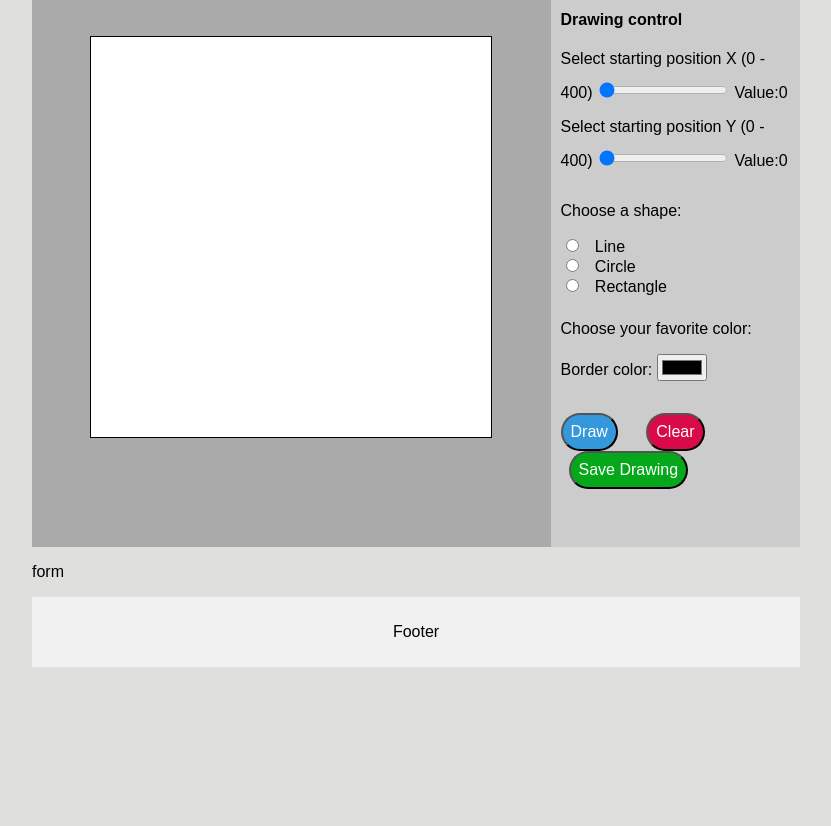
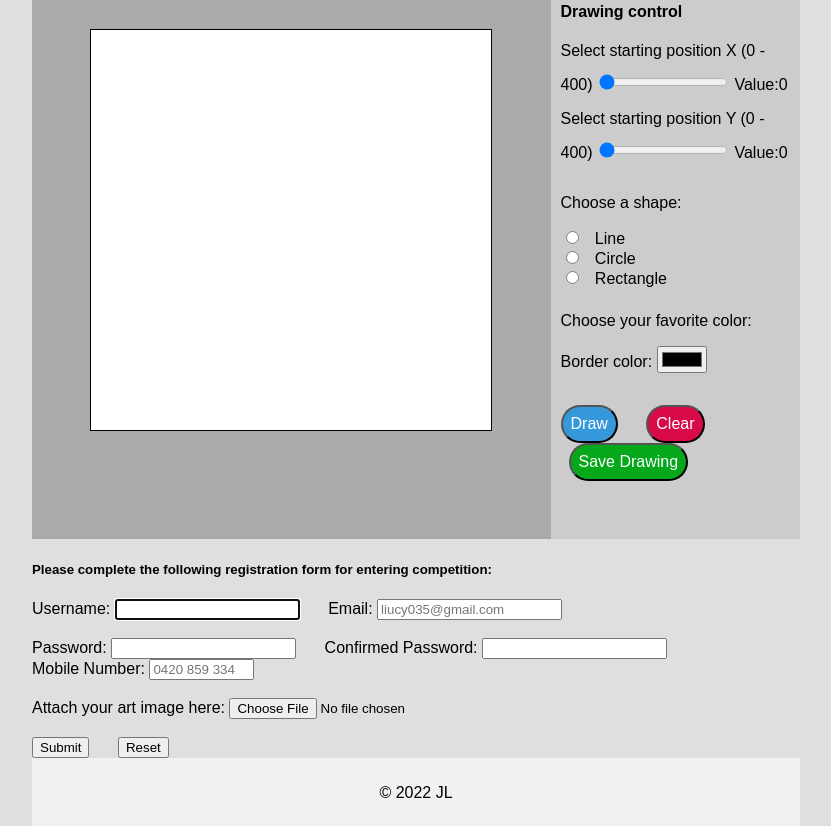
Before and after one commit to JimL8866/ICTPRG435-Assessment-2, a plain HTML site: page index.html in a window 1280 px wide. Shown: the part 358-1184 px from the top of the page, without its empty margins (224-1055 px from the left). Before the commit the page ends 1025 px from the top, so only its background shows below. Drawn offline with Linux system fonts and the light colour scheme.

Commit message:
form completed

```diff
--- a/app.js
+++ b/app.js
@@ -36,7 +36,6 @@ rectId.addEventListener("click",() =>{
         fillcolor.style.display="inline-block"
     }
 })
-
 
 //dislay starting X, Y position in slider
 let startX = document.querySelector("#startX");
@@ -160,4 +159,32 @@ function download(){
     link.download = "my-image.png";
     link.href = image;
     link.click();
-  }
+}
+
+//password validation
+let conPwd = document.querySelector("#confirmed-pwd");
+let pwd = document.querySelector("#pwd")
+conPwd.addEventListener('change', validatePassword);
+
+function validatePassword(){
+if(pwd.value != conPwd.value) {
+    conPwd.setCustomValidity("Passwords Don't Match");
+    conPwd.reportValidity();
+}
+else {
+    conPwd.setCustomValidity('');
+    conPwd.reportValidity();
+}
+}
+
+
+
+const date = new Date()
+let year = date.getFullYear()
+
+//submit form
+const submit= document.getElementById("reg-form");
+submit.addEventListener("submit",()=>alert(`Your form has been submitted successfully on\n${date}`))
+
+//copyright
+document.getElementById("copyright").innerHTML=`&copy; ${year} JL`
--- a/index.html
+++ b/index.html
@@ -13,6 +13,10 @@
   <div class="grid-container">
     <div class="header">
       <h1 class="title">Abstract Art Competition</h1>
+      <div class="lan">
+
+
+      </div>
       <p class="instructions">Lorem ipsum dolor sit amet, consectetur adipiscing elit, sed do eiusmod tempor incididunt
         ut
         labore et dolore magna aliqua. Ut enim ad minim veniam, quis nostrud exercitation ullamco laboris
@@ -104,17 +108,43 @@
       <button id="clear-btn">Clear</button>
       <button id="image-btn">Save Drawing</button>
     </div>
+    </div>
+
+
+    <form class="form" id="reg-form" action="/process.php" method="post" accept-charset="utf-8" enctype="multipart/form-data" autocomplete="on">
+      <h5>Please complete the following registration form for entering competition:</h5>
+      <label for="username">Username:</label>
+      <input type="text" id="username" name="username" required autofocus>
+
+      <label for="email">Email:</label>
+      <input type="email" id="email" name="email" placeholder="liucy035@gmail.com" required> <br> <br>
+
+      <label for="pwd">Password:</label>
+      <input type="password" id="pwd" name="password" pattern="(?=.*\d)(?=.*[a-z])(?=.*[A-Z]).{8,}" title="Must contain at least one
+      number and one uppercase and lowercase letter, and at least 8 or more characters" required>
+
+      <label for="confirmed-pwd">Confirmed Password:</label>
+      <input type="password" id="confirmed-pwd" name="confirmed-pwd" required>
+
+      <label for="phone">Mobile Number:</label>
+      <input type="tel" id="phone" name="phone" size="10" placeholder="0420 859 334" pattern="^04\d{2}\s\d{3}\s\d{3}$" title="Australian mobile
+      number only with space in between eg: 0420 859 334"> <br><br>
+
+      <label for="upload">Attach your art image here:</label>
+      <input type="file" name="upload" accept=".jpg" required><br><br>
+
+      <input type="submit" value="Submit" id="submit">
+      <input type="reset" value="Reset">
+    </form>
+
+    <div class="footer">
+
+      <p id="copyright"></p>
 
     </div>
+  </div>
 
-    <div id="reg-form">
-      <p>form</p>
-    </div>
 
-    <div class="footer">
-      <p>Footer</p>
-    </div>
-  </div>
 
   <script src="app.js"></script>
 </body>
--- a/styles.css
+++ b/styles.css
@@ -6,30 +6,26 @@ body {
 
 h4 {
   margin: 1 rem 0;
-
 }
 
 /* Style the header */
 .header {
   grid-area: header;
   background-color: #f1f1f1;
-  padding: 2rem;
+  padding: 3rem;
 }
 
 /* Style the title */
 .title {
   text-align: center;
-  font-size: 3rem;
+  font-size: 2rem;
 }
 
-
 /* Style instruction */
-
 .instructions {
   text-align: center;
   background-color: #f1f1f1;
 }
-
 
 /* The grid container */
 .grid-container {
@@ -41,7 +37,6 @@ h4 {
     'footer footer';
   padding: 0 20%;
 }
-
 
 .left, .right {
   padding: 10px;
@@ -56,14 +51,11 @@ h4 {
   justify-content: center
 }
 
-
 /* Style the right column */
 .right {
   grid-area: right;
   background-color: #ccc
 }
-
-
 
 /* Style canvas */
 .canvas {
@@ -76,12 +68,9 @@ h4 {
   background-color: white;
 }
 
-
-
 .draw-control{
   padding: 3rem 0;
 }
-
 
 /* endvalue, radius, width and height display none */
 .end-value,
@@ -111,10 +100,7 @@ h4 {
   margin-right: 1rem;
 }
 
-
-
 /* button */
-
 #draw-btn {
   background: #3498db;
   border-radius: 2rem;
@@ -126,7 +112,6 @@ h4 {
   text-align: center;
 
 }
-
 
 #draw-btn {
   margin-left: 0;
@@ -166,13 +151,13 @@ h4 {
   background: #6dce61;
 }
 
-
 /* Style the footer */
 .footer {
   grid-area: footer;
   background-color: #f1f1f1;
   padding: 10px;
   text-align: center;
+  height: 3rem;
 }
 
 /* Responsive layout - makes the three columns stack on top of each other instead of next to each other */
@@ -186,3 +171,19 @@ h4 {
       'footer';
   }
 }
+
+
+.form {
+  grid-area: form;
+
+}
+
+
+/* form label*/
+#reg-form input {
+  margin-right: 1.5rem;
+}
+
+#reg-form label {
+  display: inline-block;
+}
```
